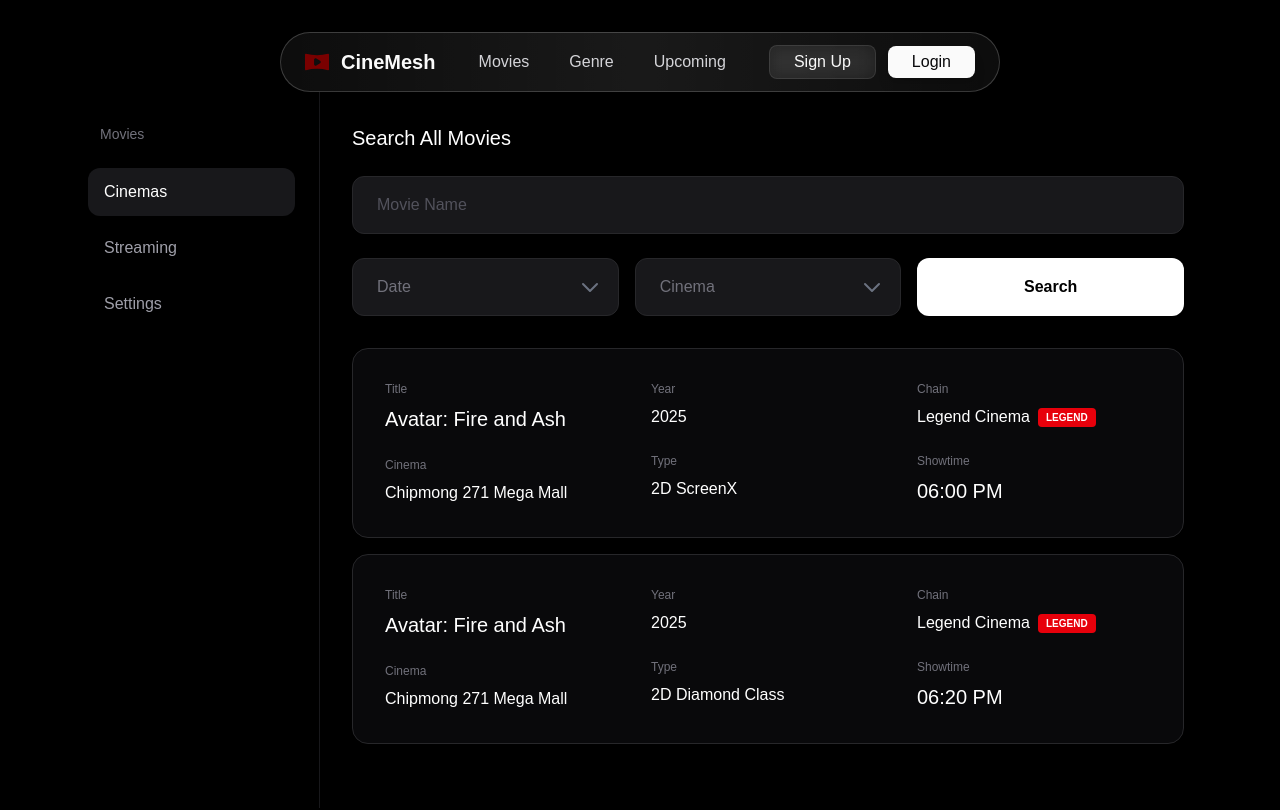
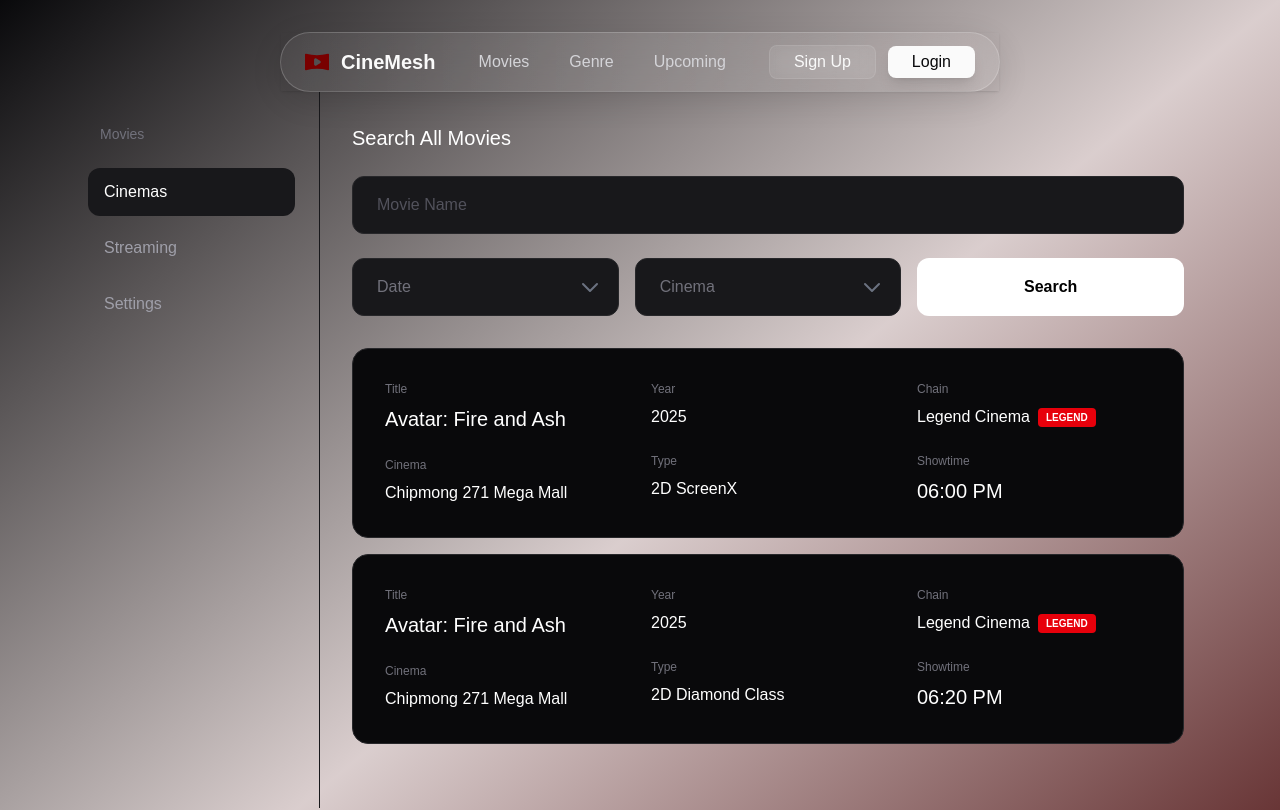
Before and after one commit to Ponloe/cinemesh-frontend, a Next.js app: page /dashboard in a window 1280 px wide. Shown: the top 810 px of the page. Built offline with nearby package versions, Linux system fonts and the light colour scheme.

Commit message:
adjust: red gradient

```diff
--- a/app/(public)/dashboard/page.tsx
+++ b/app/(public)/dashboard/page.tsx
@@ -364,11 +364,11 @@ export default function CinemasPage() {
   };
 
   return (
-    <div className="min-h-screen bg-black flex flex-col">
+    <div className="min-h-screen bg-linear-to-br from-zinc-950 via-red-950/20 to-red-950 flex flex-col">
       <Header />
       <div className="flex flex-1 max-w-6xl mx-auto w-full pt-8">
         {/* Sidebar */}
-        <aside className="w-64 bg-black border-r border-zinc-900 pt-8 px-6 shrink-0">
+        <aside className="w-64 border-r border-zinc-900 pt-8 px-6 shrink-0">
           <nav className="space-y-2">
             <div className="mb-6">
               <h3 className="text-sm font-normal text-zinc-500 px-3">Movies</h3>
@@ -396,7 +396,7 @@ export default function CinemasPage() {
             ))}
           </nav>
         </aside>
-        <div className="flex-1 pt-8 pb-16 px-8">{renderContent()}</div>
+        <div className="flex-1 pt-8 pb-16 px-8 ">{renderContent()}</div>
       </div>
 
       <Footer />
--- a/app/(public)/genre/page.tsx
+++ b/app/(public)/genre/page.tsx
@@ -95,7 +95,7 @@ const GENRES = [
 
 export default function GenrePage() {
   return (
-    <div className="min-h-screen">
+    <div className="min-h-screen bg-linear-to-bl from-zinc-950 via-red-950/20 to-red-950">
       <Header />
 
       <section className="mt-6 md:mt-8 mb-12">
--- a/app/(public)/movie/page.tsx
+++ b/app/(public)/movie/page.tsx
@@ -6,7 +6,7 @@ import { mockMovies } from "@/lib/mock-data";
 
 export default function MoviesPage() {
   return (
-    <div className="min-h-screen">
+    <div className="min-h-screen bg-linear-to-br from-zinc-950 via-red-950/20 to-red-950">
       <Header />
       <Hero
         title="Movies"
--- a/app/(public)/page.tsx
+++ b/app/(public)/page.tsx
@@ -6,7 +6,7 @@ import { Footer } from "@/components/footer";
 
 export default function Home() {
   return (
-    <div className="min-h-screen">
+    <div className="min-h-screen bg-linear-to-tr from-zinc-950 via-red-950/20 to-red-950">
       <Header />
       <Hero
         title="Avatar: Fire and Ash"
--- a/app/(public)/upcoming/page.tsx
+++ b/app/(public)/upcoming/page.tsx
@@ -48,7 +48,7 @@ const UPCOMING_MOVIES = [
 
 export default function UpcomingPage() {
   return (
-    <div className="min-h-screen ">
+    <div className="min-h-screen bg-linear-to-bl from-zinc-950 via-red-950/20 to-red-950">
       <Header />
       <Hero
         title="Upcoming"
```
